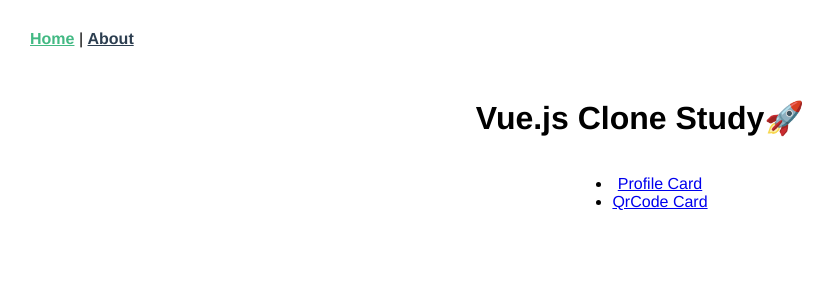
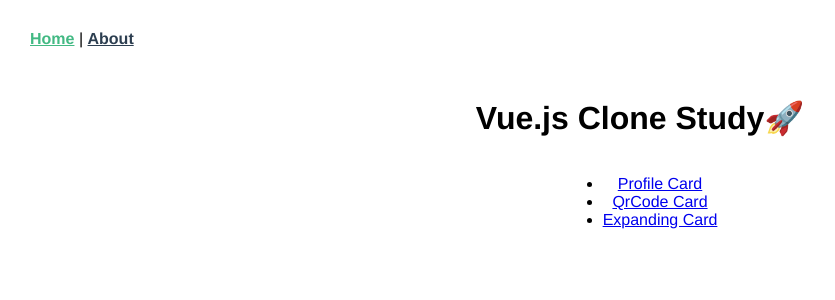
Before and after one commit to Dal-ya/vue-clone-study, a Vue app: page / in a window 1280 px wide. Shown: the top 300 px of the page, without its empty margins (0-835 px from the left). Built offline with nearby package versions, Linux system fonts and the light colour scheme.

Commit message:
Add | Home link

```diff
--- a/src/assets/css/expending_card.css
+++ b/src/assets/css/expending_card.css
@@ -22,14 +22,14 @@
   background-position: center;
   background-repeat: no-repeat;
   height: 80vh;
-  border-radius: 50px;
+  border-radius: 10px;
   color: #ffffff;
   cursor: pointer;
   /* flex-grow, flex-shrink, flex-basis의 단축 속성 */
   flex: 0.5;
   margin: 10px;
   position: relative;
-  transition: flex 0.7s ease-in;
+  transition: flex 0.6s ease-in;
 }
 
 .panel h3 {
--- a/src/views/About.vue
+++ b/src/views/About.vue
@@ -1,6 +1,7 @@
 <template>
   <div class="about">
     <h1>This is an about page</h1>
+    <p>vue로 이것저것 클론 코딩 해보기</p>
   </div>
 </template>
 
--- a/src/views/Home.vue
+++ b/src/views/Home.vue
@@ -8,6 +8,9 @@
         </li>
         <li>
           <router-link to="/qrcode-card">QrCode Card</router-link>
+        </li>
+        <li>
+          <router-link to="/expanding-card">Expanding Card</router-link>
         </li>
       </ul>
     </div>
```
